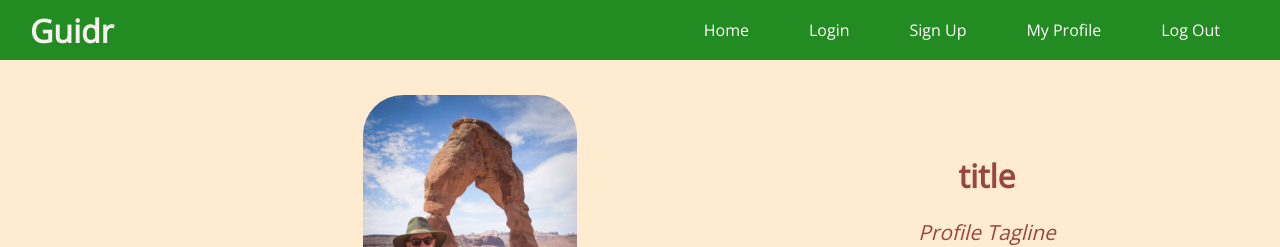
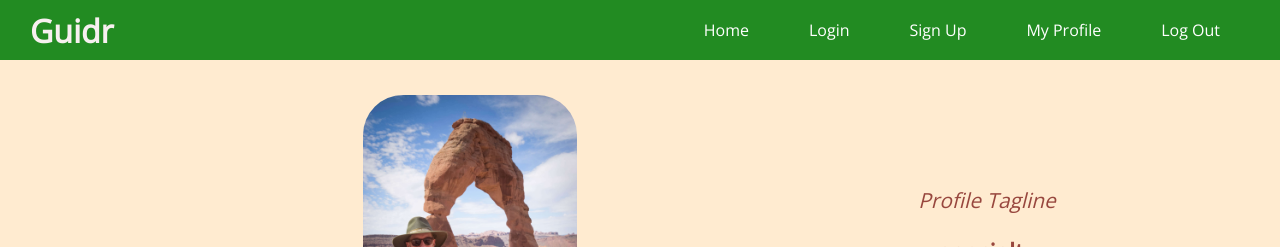
Before and after one commit to Build-Week-FT-Guidr/front-end, a React (Create React App) app in the folder guidr/: page /profile/browse in a window 1280 px wide. Shown: the top 247 px of the page. Built offline with nearby package versions, Linux system fonts and the light colour scheme; no server answers; sample sign-in values are in the browser's storage.

Commit message:
Search trip filter implemented

```diff
--- a/guidr/src/Components/Profile.js
+++ b/guidr/src/Components/Profile.js
@@ -55,7 +55,7 @@ const Profile = props => {
         </div>
         <div className="guide-info-half">
           <h3 className="profile-name">{user.username}</h3>
-          <h4 className="profile-title">title</h4>
+          <h4 className="profile-title">{user.title}</h4>
           <p className="tagline">Profile Tagline</p>
           <h4 className="profile-specialty">specialty</h4>
           <p>___ years of experience</p>
```
